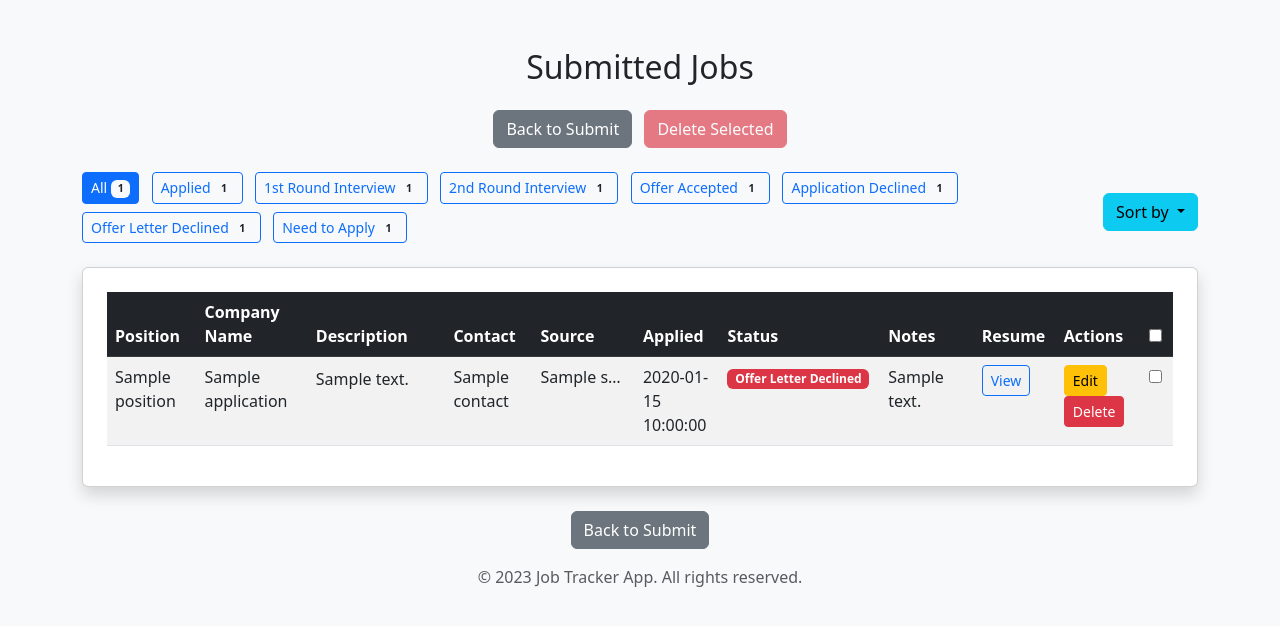
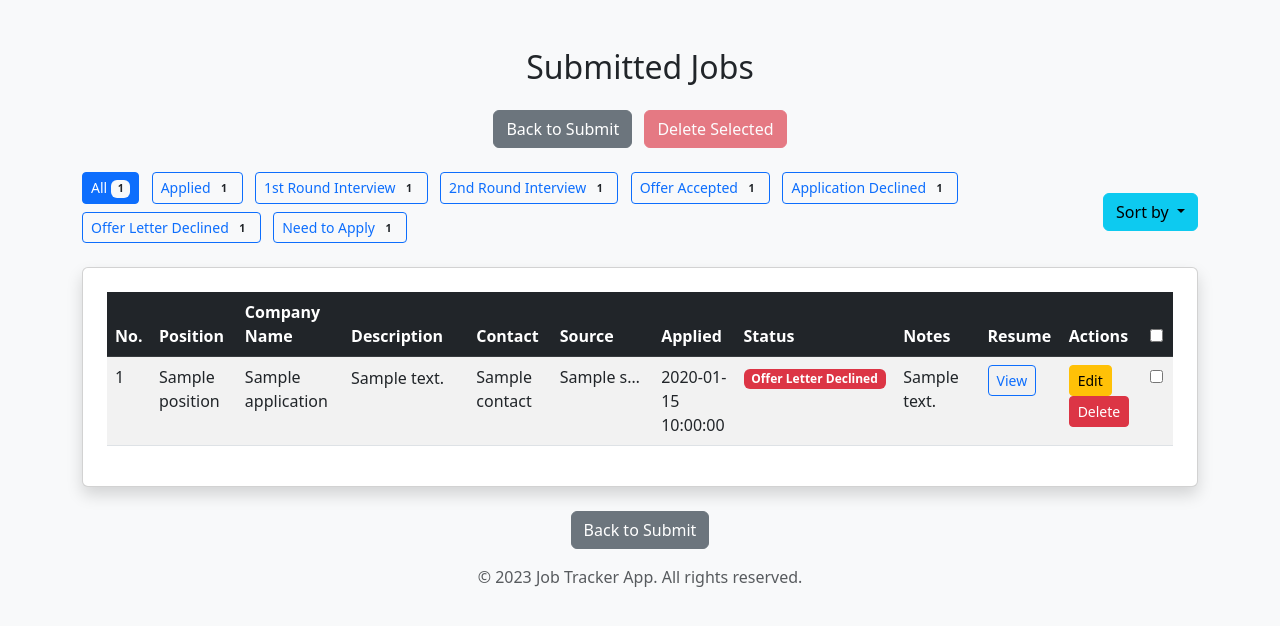
Before and after one commit to smrutishah2610/job_tracker, a Flask app: page /view in a window 1280 px wide. Shown: the top 626 px of the page. Run offline with Flask 3, Linux system fonts and the light colour scheme; a database or web service that is not in the repository returns one stand-in record (values such as "Sample title").

Commit message:
final changes

```diff
--- a/Job_Tracker_App/backend/templates/view.html
+++ b/Job_Tracker_App/backend/templates/view.html
@@ -40,6 +40,7 @@
       <table class="table table-striped table-resizable">
         <thead class="table-dark">
           <tr>
+            <th style="width: 50px;">No.</th>
             <th style="width: 150px;">Position</th>
             <th style="width: 200px;">Company Name</th>
             <th style="width: 350px;">Description</th>
@@ -56,12 +57,13 @@
         <tbody>
           {% for job in jobs %}
           <tr>
+            <td>{{ loop.index }}</td>
             <td>{{ job.position }}</td>
             <td>{{ job.company_name }}</td>
             <td>
-              <span class="description-preview">{{ job.description | truncate(100) }}</span>
+              <span class="description-preview">{{ job.description | truncate(100) | replace('\n', '<br>') | safe }}</span>
               {% if job.description | length > 100 %}
-              <a href="#" class="view-more-btn" data-bs-toggle="modal" data-bs-target="#descriptionModal" data-description="{{ job.description }}">View More</a>
+              <a href="#" class="view-more-btn" data-bs-toggle="modal" data-bs-target="#descriptionModal" data-description="{{ job.description | replace('\n', '<br>') | safe }}">View More</a>
               {% endif %}
             </td>
             <td>{{ job.contact }}</td>
@@ -123,11 +125,12 @@
       display: none;
     }
     .description-preview {
-      /* white-space: nowrap; */
-      /* overflow: hidden; */
-      /* text-overflow: ellipsis; */
-      /* display: inline-block; */
-      /* max-width: 150px; /* Adjust as needed */
+      white-space: pre-wrap; /* Preserve whitespace and allow wrapping */
+      word-wrap: break-word;
+      overflow: hidden;
+      text-overflow: ellipsis;
+      display: inline-block;
+      max-width: 300px; /* Adjust as needed, slightly less than column width */
       vertical-align: middle;
     }
     .view-more-btn {
```
Also changed, not shown: README.md, 1 other file.
